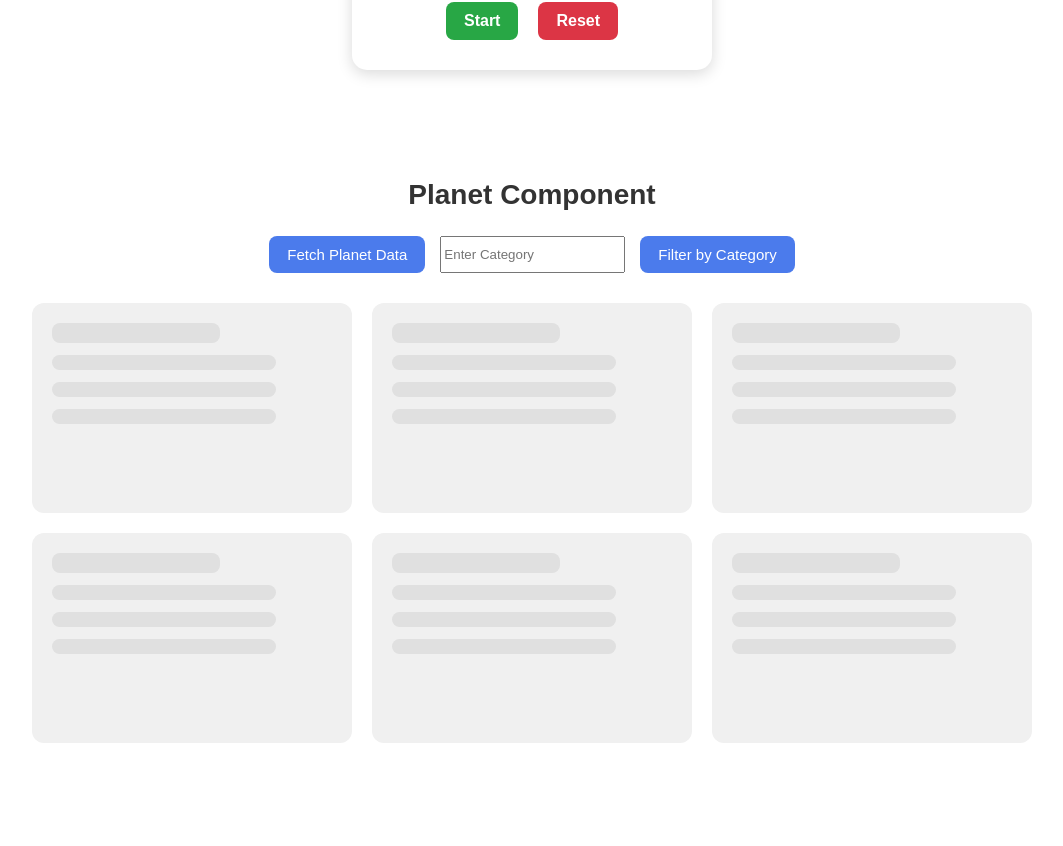
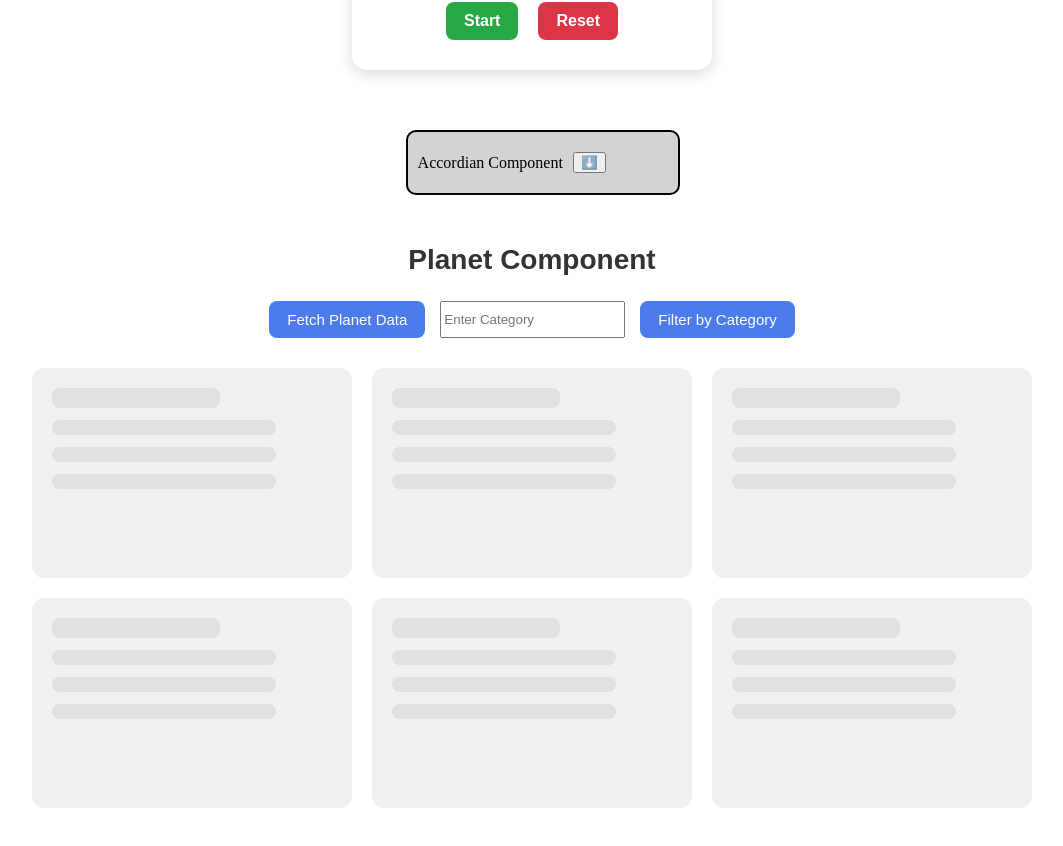
Before and after one commit to Shubham-K9/React-Components, a React (Vite) app: page / in a window 1280 px wide. Shown: the part 1998-2844 px from the top of the page, without its empty margins (108-1171 px from the left). Before the commit the page ends 2779 px from the top, so only its background shows below. Built offline with nearby package versions, Linux system fonts and the light colour scheme.

Commit message:
Accordian

```diff
--- /dev/null
+++ b/components/Accordian.jsx
@@ -0,0 +1,43 @@
+import React from 'react';
+import { useState} from 'react';
+
+
+
+const Accordian=()=>{
+
+    const [show,isShow]=useState(false);
+    const cars=[
+        {Name:"Thar", Model:"2020", Color:"Black"},
+        {Name:"Pajero", Model:"2019", Color:"White"},
+        {Name:"Fortuner", Model:"2021", Color:"Blue"}
+    ];
+    return (
+        <div style={{marginLeft:"40%",border:"2px solid black",width:"250px",padding:"10px",borderRadius:"10px",backgroundColor:"lightgrey"}}>
+        <div style={{display:'flex',alignItems:"center"}}> Accordian Component
+            <button onClick={()=>isShow(!show)} style={{transition:"transform 1s",margin:10}}>{show?"⬆️":"⬇️"}</button>
+        </div>
+
+            <div style={{color:"black"}}>
+                {show && cars.map((car,i)=>{
+                    return(
+                    <div key={i} style={{border:"2px solid red", margin:"10px", padding:"10px", width:"200px"}}>
+                        <p>{car.Name} - {car.Model} - {car.Color}</p>
+                    </div>
+                    );
+                })}
+            </div>
+
+
+
+
+        </div>
+
+    )
+}
+
+
+
+
+
+
+export default Accordian;
--- a/src/main.jsx
+++ b/src/main.jsx
@@ -9,6 +9,7 @@ import CharacterCnt from '../components/CharacterCnt.jsx'
 import FormVal from '../components/FormVal.jsx'
 import Planet from '../components/Planet.jsx'
 import Timer from '../components/Timer.jsx'
+import Accordian from '../components/Accordian.jsx'
 
 createRoot(document.getElementById('root')).render(
   <StrictMode>
@@ -21,6 +22,7 @@ createRoot(document.getElementById('root')).render(
     <CharacterCnt />
     <FormVal />
     <Timer/>
+    <Accordian/>
     <Planet/>
 
 
```
Also changed, not shown: components/DropDown.jsx (added).
